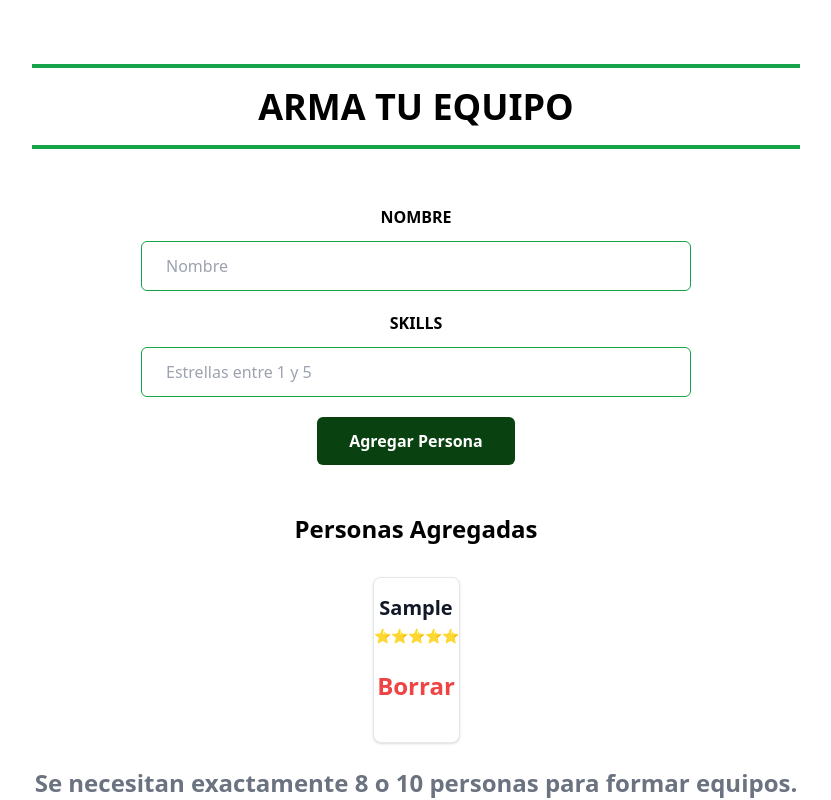
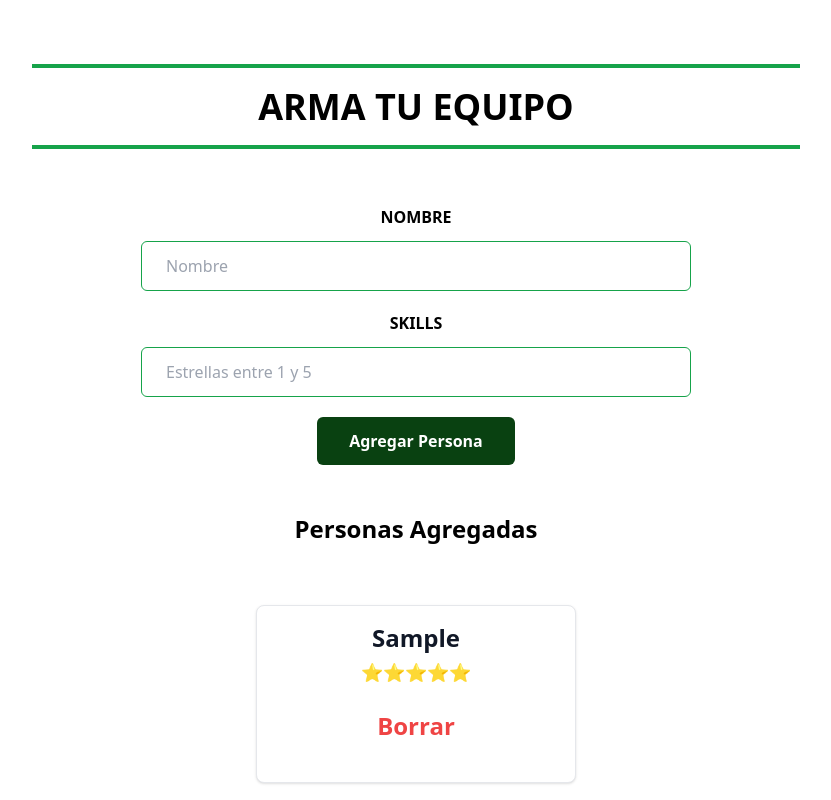
Before and after one commit to danilomercado/FUTBOL5, a React (Vite) app: page / in a window 1280 px wide. Both pictures are taken after typing "Sample", "5" into the empty fields and a click on the button "Agregar Persona". Shown: the top 800 px of the page, without its empty margins (224-1055 px from the left). Built offline with nearby package versions, Linux system fonts and the light colour scheme.

Commit message:
estilos finalizados

```diff
--- a/src/components/createTeams/CreateTeams.jsx
+++ b/src/components/createTeams/CreateTeams.jsx
@@ -101,13 +101,13 @@ const CreateTeams = ({ persons }) => {
             </div>
           </div>
 
-          <div className="flex justify-center mt-6 gap-10">
+          <div className="flex justify-center mt-10 gap-20">
             {teams.map((team, index) => (
               <div
                 key={index}
-                className="bg-gray-100 p-4 rounded-lg shadow w-1/2"
+                className="mx-px mt-11 w-80 border-2 border-black bg-[#91b39b] p-4 rounded-lg shadow"
               >
-                <h2 className="text-xl font-bold text-center">
+                <h2 className="text-3xl font-bold text-center">
                   Equipo {index + 1}
                 </h2>
                 <ul className="mt-4 space-y-2">
@@ -117,9 +117,9 @@ const CreateTeams = ({ persons }) => {
                       className="flex justify-between items-center"
                     >
                       <span>{member.personName}</span>
-                      {/* <span className="text-sm text-gray-500">
-                        ({classifyByFiligranas(member)})
-                      </span> */}
+                      <span className="text-xl text-gray-500">
+                        {member.personFiligranas.join("")}
+                      </span>
                     </li>
                   ))}
                 </ul>
--- a/src/components/dashboard/Dashboard.jsx
+++ b/src/components/dashboard/Dashboard.jsx
@@ -3,6 +3,7 @@ import NewPerson from "../newPerson/NewPerson";
 import Person from "../person/Person";
 
 import CreateTeams from "../createTeams/CreateTeams";
+import Footer from "../footer/Footer";
 
 const Dashboard = () => {
   const [personsFiltered, setPersonsFiltered] = useState([]);
@@ -38,7 +39,7 @@ const Dashboard = () => {
         </div>
       </div>
       <div className="text-2xl font-bold text-black-900 ">
-        <div className="flex flex-wrap gap-4 mt-4 justify-center">
+        <div className="">
           {personsFiltered.length === 0 ? (
             <p>No hay personas cargadas</p>
           ) : (
@@ -46,6 +47,7 @@ const Dashboard = () => {
           )}
         </div>
         <CreateTeams persons={personsFiltered} />
+        <Footer />
       </div>
     </>
   );
--- a/src/components/personItem/PersonItem.jsx
+++ b/src/components/personItem/PersonItem.jsx
@@ -7,7 +7,7 @@ const PersonItem = ({ id, name, filigranas, opinion, onShowModal }) => {
   };
 
   return (
-    <div className="w-full max-w-sm bg-white border border-gray-200 rounded-lg shadow dark:bg-gray-800 dark:border-gray-700 ">
+    <div className="mx-px mt-11 w-80 bg-white border border-gray-200 rounded-lg shadow dark:bg-gray-800 dark:border-gray-700">
       <div className="flex justify-end px-4 pt-4">
         <div
           id="dropdown"
@@ -15,10 +15,10 @@ const PersonItem = ({ id, name, filigranas, opinion, onShowModal }) => {
         ></div>
       </div>
       <div className="flex flex-col items-center pb-10">
-        <h5 className="mb-1 text-xl font-bold text-black-900  text-gray-900">
+        <h1 className="mb-1 text-2xl font-bold text-black-900 text-gray-900">
           {name}
-        </h5>
-        <span className="text-sm text-gray-500 dark:text-gray-400">
+        </h1>
+        <span className="text-lg text-gray-500 dark:text-gray-400">
           {filigranas}
         </span>
         <div className="flex mt-4 md:mt-6">
@@ -30,6 +30,7 @@ const PersonItem = ({ id, name, filigranas, opinion, onShowModal }) => {
           </button>
         </div>
       </div>
+      {/* </div> */}
     </div>
   );
 };
```
Also changed, not shown: src/assets/Dz2WebzWsAApK9K.png (added).
